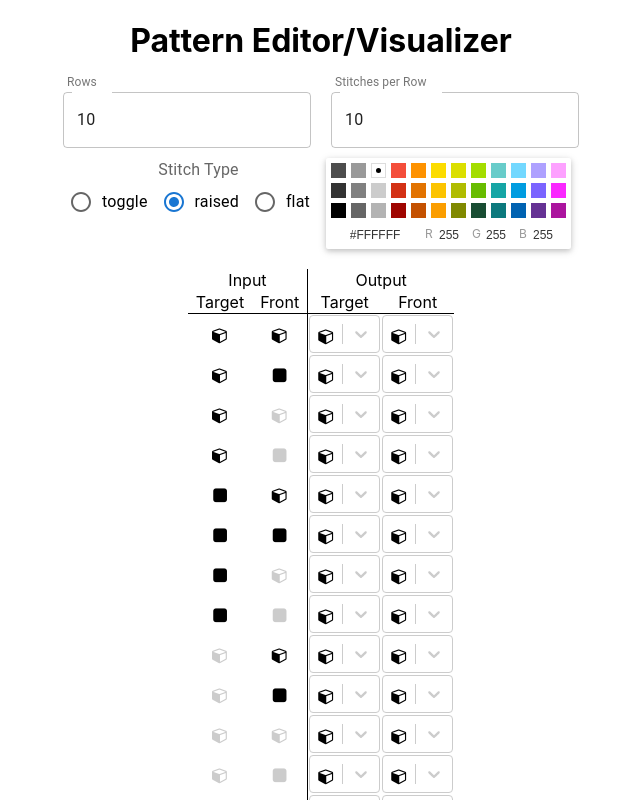
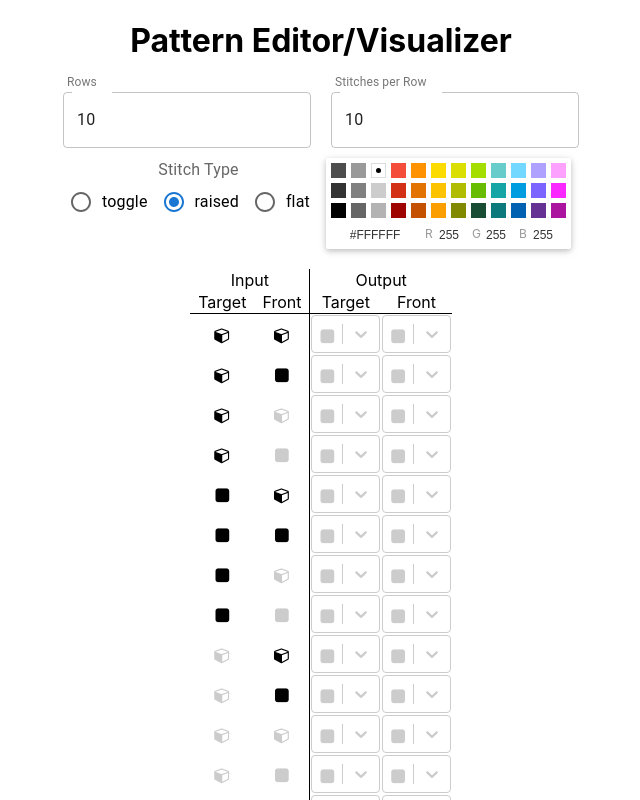
Before and after one commit to amyjzhu/shadow-playground, a React (Create React App) app in the folder pattern-editor/: page / in a window 1280 px wide. Shown: the top 800 px of the page, without its empty margins (319-959 px from the left). Built offline with nearby package versions, Linux system fonts and the light colour scheme.

Commit message:
heuristic editor connected to state

```diff
--- a/pattern-editor/src/App.jsx
+++ b/pattern-editor/src/App.jsx
@@ -13,9 +13,11 @@
   DIRECTION,
   WHITE,
   RAISED,
+  STITCH_CASES,
   TOGGLE,
   FLAT,
 } from "./constants";
+import * as utils from "./utils";
 
 export default function App() {
   let defaultPattern = [];
@@ -26,14 +28,33 @@
     }
     defaultPattern.push(patternRow);
   }
+  let defaultHeuristicMap = {};
+  STITCH_CASES.forEach((targetStitch) => {
+    STITCH_CASES.forEach((frontStitch) => {
+      defaultHeuristicMap[
+        `${utils.hackySerialize(targetStitch)}:${utils.hackySerialize(
+          frontStitch
+        )}`
+      ] = `${utils.hackySerialize(DEFAULT_STITCH)}:${utils.hackySerialize(
+        DEFAULT_STITCH
+      )}`;
+    });
+  });
 
   let [patternStack, setPatternStack] = useState([defaultPattern]);
+  let [heuristicMap, setHeuristicMap] = useState(defaultHeuristicMap);
   let [colour, setColour] = useState(WHITE);
   let [width, setWidth] = useState(WIDTH);
   let [height, setHeight] = useState(HEIGHT);
   let [stitchType, setStitchType] = useState(RAISED);
 
   useHotkeys("cmd+z", handleUndo, {}, [patternStack]);
+
+  function handleChangeHeuristic(key, value) {
+    let newHeuristicMap = _.cloneDeep(heuristicMap);
+    newHeuristicMap[key] = value;
+    setHeuristicMap(newHeuristicMap);
+  }
 
   function getPattern() {
     return patternStack[0];
@@ -198,7 +219,10 @@
         setStitchType={setStitchType}
         handleResize={handleResize}
       />
-      <HeuristicEditor />
+      <HeuristicEditor
+        map={heuristicMap}
+        onUpdateHeuristic={handleChangeHeuristic}
+      />
       <StitchGrid
         label="TOP"
         pattern={getPattern()}
--- a/pattern-editor/src/HeuristicEditor.jsx
+++ b/pattern-editor/src/HeuristicEditor.jsx
@@ -1,42 +1,50 @@
 import React from "react";
 import Select, { components } from "react-select";
 
-import { RAISED, STITCH_CASES } from "./constants";
+import { BLACK, GRAY, RAISED, STITCH_CASES } from "./constants";
+import * as utils from "./utils";
 
 // Customize react-select components to display icons in the dropdown
 const { Option, ValueContainer } = components;
 const IconOption = (props) => (
-  <Option {...props}>{getIconForStitch(props.data)}</Option>
+  <Option {...props}>{getIconForStitch(props.data.value)}</Option>
 );
 const IconValueContainer = (props) => {
-  const stitch = props.getValue()[0];
+  const stitch = props.getValue()[0].value;
   return <ValueContainer {...props}>{getIconForStitch(stitch)}</ValueContainer>;
 };
 
-function getIconForStitch(stitch) {
+function getIconForStitch(stitchString) {
+  const stitch = utils.hackyDeserialize(stitchString);
   return (
     <i
-      style={{ paddingTop: 5, color: stitch.colour }}
+      style={{ paddingTop: 5, color: stitch.colour === BLACK ? BLACK : GRAY }}
       className={`fa fa-${stitch.type === RAISED ? "cube" : "square"}`}
     />
   );
 }
 
-export default function HeuristicEditor() {
-  // Stitch can be black/white and raised/flat
-  // Front Stitch can be black/white and raised/flat
-  // 16 total cases
+export default function HeuristicEditor(props) {
+  const { map, onUpdateHeuristic } = props;
+
   const cases = [];
-  STITCH_CASES.forEach((stitch) =>
-    STITCH_CASES.forEach((frontStitch) => cases.push({ stitch, frontStitch }))
-  );
+  Object.keys(map).forEach((key) => {
+    cases.push({
+      before: {
+        target: key.split(":")[0],
+        front: key.split(":")[1],
+      },
+      after: {
+        target: map[key].split(":")[0],
+        front: map[key].split(":")[1],
+      },
+    });
+  });
 
-  const options = STITCH_CASES.map((stitch) => ({
-    value: `${stitch.type}${stitch.colour}`,
-    label: `${stitch.type}${stitch.colour}`,
-    colour: stitch.colour,
-    type: stitch.type,
-  }));
+  const options = STITCH_CASES.map((stitch) => {
+    const str = utils.hackySerialize(stitch);
+    return { value: str };
+  });
 
   return (
     <div>
@@ -58,12 +66,21 @@
           </tr>
           {cases.map((c, i) => (
             <tr key={i}>
-              <td>{getIconForStitch(c.stitch)}</td>
-              <td className="border">{getIconForStitch(c.frontStitch)}</td>
+              <td>{getIconForStitch(c.before.target)}</td>
+              <td className="border">{getIconForStitch(c.before.front)}</td>
               <td>
                 <Select
                   options={options}
-                  defaultValue={options[0]}
+                  onChange={(opt) =>
+                    onUpdateHeuristic(
+                      `${c.before.target}:${c.before.front}`,
+                      `${opt.value}:${c.after.front}`
+                    )
+                  }
+                  value={{
+                    value: c.after.target,
+                    label: c.after.target,
+                  }}
                   components={{
                     Option: IconOption,
                     ValueContainer: IconValueContainer,
@@ -73,7 +90,16 @@
               <td>
                 <Select
                   options={options}
-                  defaultValue={options[0]}
+                  onChange={(opt) =>
+                    onUpdateHeuristic(
+                      `${c.before.target}:${c.before.front}`,
+                      `${c.after.target}:${opt.value}`
+                    )
+                  }
+                  value={{
+                    value: c.after.front,
+                    label: c.after.front,
+                  }}
                   components={{
                     Option: IconOption,
                     ValueContainer: IconValueContainer,
--- a/pattern-editor/src/constants.js
+++ b/pattern-editor/src/constants.js
@@ -17,7 +17,7 @@
   WEST: "WEST",
 };
 
-export const DEFAULT_STITCH = { colour: WHITE, type: FLAT };
+export const DEFAULT_STITCH = { colour: GRAY, type: FLAT };
 
 export const STITCH_CASES = [
   { colour: BLACK, type: RAISED },
--- /dev/null
+++ b/pattern-editor/src/utils.js
@@ -0,0 +1,11 @@
+export function hackySerialize(stitch) {
+  return `${stitch.colour}|${stitch.type}`;
+}
+
+export function hackyDeserialize(stitchString) {
+  const parts = stitchString.split("|");
+  return {
+    colour: parts[0],
+    type: parseInt(parts[1]),
+  };
+}
```
